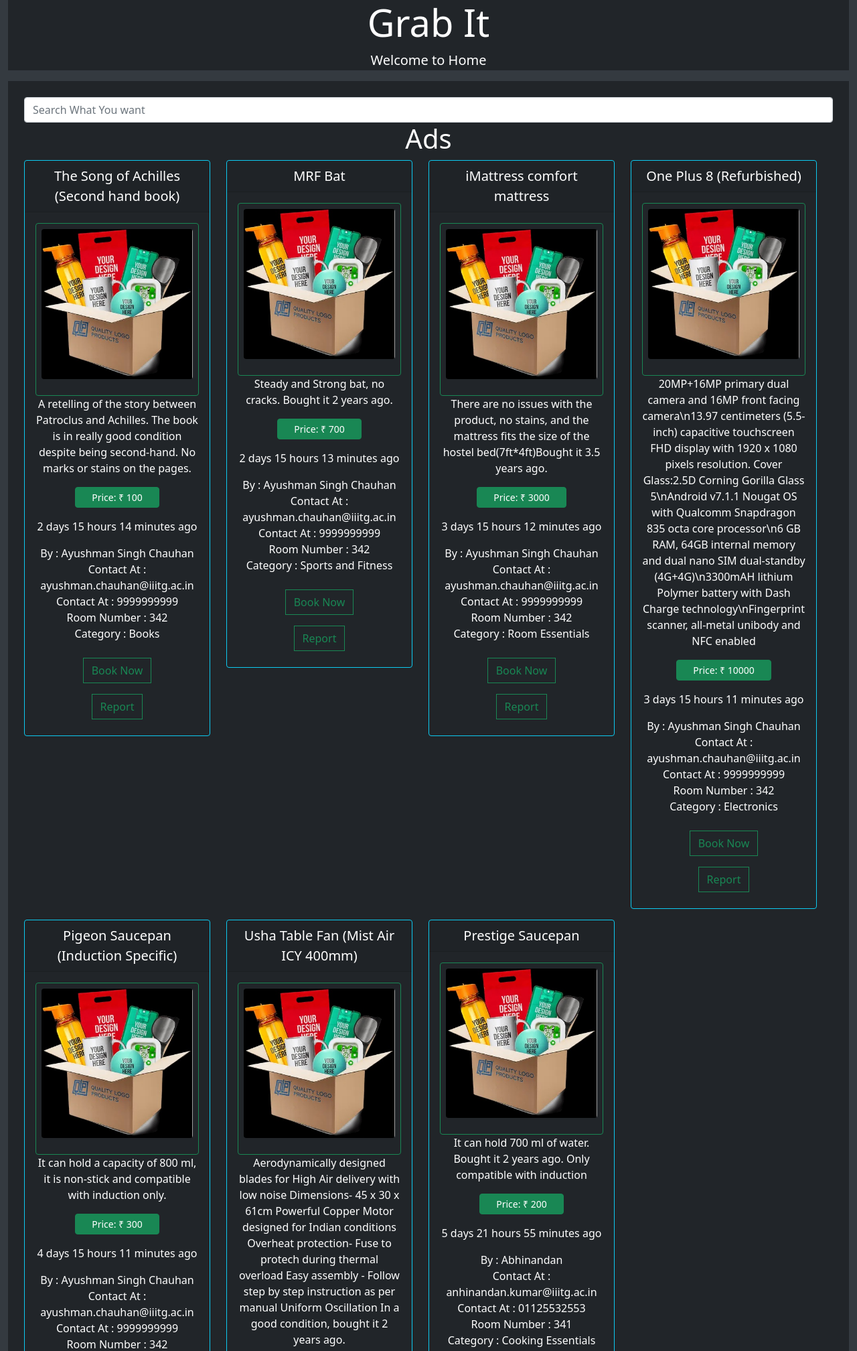
After one commit to 95871abhinandankumar/grabit_project, a Django app: page /ads in a window 1280 px wide. The commit adds this page. Shown: the top 2017 px of the page at 67% size. Run offline with Django 4.2, Linux system fonts and the light colour scheme; some libraries are stand-ins or nearby versions.

Commit message:
:heavy_plus_sign: Added Ads

```diff
--- /dev/null
+++ b/grabit/templates/grabit/ads.html
@@ -0,0 +1,273 @@
+<!DOCTYPE html>
+<html lang="en">
+
+    <!-- check: http://127.0.0.1:8000/ads -->
+
+<head>
+    <meta charset="utf-8">
+    <link rel="icon" href="/static/grabit/img/favicon.png">
+    <meta name="viewport" content="width=device-width, initial-scale=1">
+    <meta name="theme-color" content="#000000">
+    <link rel="apple-touch-icon" href="/static/grabit/img/apple-touch-icon.png">
+
+    <link rel="manifest" href="/manifest.json">
+    <!-- CSS only -->
+    <link href="https://cdn.jsdelivr.net/npm/bootstrap@5.0.0-beta2/dist/css/bootstrap.min.css" rel="stylesheet"
+        integrity="sha384-BmbxuPwQa2lc/FVzBcNJ7UAyJxM6wuqIj61tLrc4wSX0szH/Ev+nYRRuWlolflfl" crossorigin="anonymous">
+    <link href="https://stackpath.bootstrapcdn.com/font-awesome/4.7.0/css/font-awesome.min.css">
+    <title>Ads</title>
+    <style>
+        .btn,
+        .jumbotron,
+        .nav :hover {
+            border-radius: 0px;
+        }
+
+        body {
+            background: #343a40;
+        }
+    </style>
+</head>
+
+<body>
+    <div class="container-fluid">
+        <div class="jumbotron bg-dark text-white text-center">
+            <h2 class="display-4"> Grab It</h2>
+            <p class="lead">Welcome to Home</p>
+        </div>
+        <div class="bg-dark text-white p-4">
+            <div>
+                <div><input type="text" placeholder="Search What You want" class="form-control " value=""><i
+                        class="search icon"></i></div>
+            </div>
+            <div class="row text-center">
+                <h1 class="text-white">Ads</h1>
+                <div class="row">
+                    <div class="col-3 mb-3">
+                        <div class="card text-white bg-dark border border-info ">
+                            <div class="card-header lead">The Song of Achilles (Second hand book)</div>
+                            <div class="card-body">
+                                <div class="rounded border border-success p-2"><img src="/static/grabit/img/product.jpg" alt="photo"
+                                        class="mb-3 rounded" style="max-height: 100%; max-width: 100%;">
+                                </div>
+                                <p class="  font-weight-normal text-wrap">A retelling of the story between
+                                    Patroclus and Achilles. The book is in really good condition despite being
+                                    second-hand. No marks or stains on the pages.</p>
+                                <p class="btn btn-success rounded  btn-sm px-4"> Price: ₹ 100</p>
+                                <p class=" font-weight-normal text-wrap">2 days 15 hours 14 minutes ago</p>
+                                <p class=" font-weight-normal text-wrap">
+                                    <div>By : Ayushman Singh Chauhan</div>
+                                    <div>Contact At : ayushman.chauhan@iiitg.ac.in </div>
+                                    <div>Contact At : 9999999999 </div>
+                                    <div>Room Number : 342</div>
+                                    <div>Category : Books</div>
+                                </p>
+                                <div class="row">
+                                    <div class="col-12">
+                                        <button class="btn btn-block btn-outline-success mt-2 mb-2">Book Now</button>
+                                        <div class="col-12"></div>
+                                        <button class="btn btn-block btn-outline-success mt-2 mb-2">Report</button>
+                                    </div>
+                                </div>
+                            </div>
+                        </div>
+                    </div>
+                    <div class="col-3 mb-3">
+                        <div class="card text-white bg-dark border border-info ">
+                            <div class="card-header lead">MRF Bat</div>
+                            <div class="card-body">
+                                <div class="rounded border border-success p-2"><img src="/static/grabit/img/product.jpg" alt="photo"
+                                        class="mb-3 rounded" style="max-height: 100%; max-width: 100%;">
+                                </div>
+                                <p class="  font-weight-normal text-wrap">Steady and Strong bat, no cracks.
+                                    Bought it 2 years ago.</p>
+                                <p class="btn btn-success rounded  btn-sm px-4"> Price: ₹ 700</p>
+                                <p class=" font-weight-normal text-wrap">2 days 15 hours 13 minutes ago</p>
+                                <p class=" font-weight-normal text-wrap">
+                                    <div>By : Ayushman Singh Chauhan</div>
+                                    <div>Contact At : ayushman.chauhan@iiitg.ac.in </div>
+                                    <div>Contact At : 9999999999 </div>
+                                    <div>Room Number : 342</div>
+                                    <div>Category : Sports and Fitness</div>
+                                </p>
+                                <div class="row">
+                                    <div class="col-12">
+                                        <button class="btn btn-block btn-outline-success mt-2 mb-2">Book Now</button>
+                                        <div class="col-12"></div>
+                                        <button class="btn btn-block btn-outline-success mt-2 mb-2">Report</button>
+                                    </div>
+                                </div>
+                            </div>
+                        </div>
+                    </div>
+                    <div class="col-3 mb-3">
+                        <div class="card text-white bg-dark border border-info ">
+                            <div class="card-header lead">iMattress comfort mattress</div>
+                            <div class="card-body">
+                                <div class="rounded border border-success p-2"><img src="/static/grabit/img/product.jpg" alt="photo"
+                                        class="mb-3 rounded" style="max-height: 100%; max-width: 100%;">
+                                </div>
+                                <p class="  font-weight-normal text-wrap">There are no issues with the product,
+                                    no stains, and the mattress fits the size of the hostel bed(7ft*4ft)Bought
+                                    it 3.5 years ago.</p>
+                                <p class="btn btn-success rounded  btn-sm px-4"> Price: ₹ 3000</p>
+                                <p class=" font-weight-normal text-wrap">3 days 15 hours 12 minutes ago</p>
+                                <p class=" font-weight-normal text-wrap">
+                                    <div>By : Ayushman Singh Chauhan</div>
+                                    <div>Contact At : ayushman.chauhan@iiitg.ac.in </div>
+                                    <div>Contact At : 9999999999 </div>
+                                    <div>Room Number : 342</div>
+                                    <div>Category : Room Essentials</div>
+                                </p>
+                                <div class="row">
+                                    <div class="col-12">
+                                        <button class="btn btn-block btn-outline-success mt-2 mb-2">Book Now</button>
+                                        <div class="col-12"></div>
+                                        <button class="btn btn-block btn-outline-success mt-2 mb-2">Report</button>
+                                    </div>
+                                </div>
+                            </div>
+                        </div>
+                    </div>
+                    <div class="col-3 mb-3">
+                        <div class="card text-white bg-dark border border-info ">
+                            <div class="card-header lead">One Plus 8 (Refurbished)</div>
+                            <div class="card-body">
+                                <div class="rounded border border-success p-2"><img src="/static/grabit/img/product.jpg" alt="photo"
+                                        class="mb-3 rounded" style="max-height: 100%; max-width: 100%;">
+                                </div>
+                                <p class="  font-weight-normal text-wrap">20MP+16MP primary dual camera and 16MP
+                                    front facing camera\n13.97 centimeters (5.5-inch) capacitive touchscreen FHD
+                                    display with 1920 x 1080 pixels resolution. Cover Glass:2.5D Corning Gorilla
+                                    Glass 5\nAndroid v7.1.1 Nougat OS with Qualcomm Snapdragon 835 octa core
+                                    processor\n6 GB RAM, 64GB internal memory and dual nano SIM dual-standby
+                                    (4G+4G)\n3300mAH lithium Polymer battery with Dash Charge
+                                    technology\nFingerprint scanner, all-metal unibody and NFC enabled</p>
+                                <p class="btn btn-success rounded  btn-sm px-4"> Price: ₹ 10000</p>
+                                <p class=" font-weight-normal text-wrap">3 days 15 hours 11 minutes ago</p>
+                                <p class=" font-weight-normal text-wrap">
+                                    <div>By : Ayushman Singh Chauhan</div>
+                                    <div>Contact At : ayushman.chauhan@iiitg.ac.in </div>
+                                    <div>Contact At : 9999999999 </div>
+                                    <div>Room Number : 342</div>
+                                    <div>Category : Electronics</div>
+                                </p>
+                                <div class="row">
+                                    <div class="col-12">
+                                        <button class="btn btn-block btn-outline-success mt-2 mb-2">Book Now</button>
+                                        <div class="col-12"></div>
+                                        <button class="btn btn-block btn-outline-success mt-2 mb-2">Report</button>
+                                    </div>
+                                </div>
+                            </div>
+                        </div>
+                    </div>
+                    <div class="col-3 mb-3">
+                        <div class="card text-white bg-dark border border-info ">
+                            <div class="card-header lead">Pigeon Saucepan (Induction Specific)</div>
+                            <div class="card-body">
+                                <div class="rounded border border-success p-2"><img src="/static/grabit/img/product.jpg" alt="photo"
+                                        class="mb-3 rounded" style="max-height: 100%; max-width: 100%;">
+                                </div>
+                                <p class="  font-weight-normal text-wrap">It can hold a capacity of 800 ml, it
+                                    is non-stick and compatible with induction only.</p>
+                                <p class="btn btn-success rounded  btn-sm px-4"> Price: ₹ 300</p>
+                                <p class=" font-weight-normal text-wrap">4 days 15 hours 11 minutes ago</p>
+                                <p class=" font-weight-normal text-wrap">
+                                    <div>By : Ayushman Singh Chauhan</div>
+                                    <div>Contact At : ayushman.chauhan@iiitg.ac.in </div>
+                                    <div>Contact At : 9999999999 </div>
+                                    <div>Room Number : 342</div>
+                                    <div>Category : Cooking Essentials</div>
+                                </p>
+                                <div class="row">
+                                    <div class="col-12">
+                                        <button class="btn btn-block btn-outline-success mt-2 mb-2">Book Now</button>
+                                        <div class="col-12"></div>
+                                        <button class="btn btn-block btn-outline-success mt-2 mb-2">Report</button>
+                                    </div>
+                                </div>
+                            </div>
+                        </div>
+                    </div>
+                    <div class="col-3 mb-3">
+                        <div class="card text-white bg-dark border border-info ">
+                            <div class="card-header lead">Usha Table Fan (Mist Air ICY 400mm)</div>
+                            <div class="card-body">
+                                <div class="rounded border border-success p-2"><img src="/static/grabit/img/product.jpg" alt="photo"
+                                        class="mb-3 rounded" style="max-height: 100%; max-width: 100%;">
+                                </div>
+                                <p class="  font-weight-normal text-wrap">Aerodynamically designed blades for
+                                    High Air delivery with low noise
+                                    Dimensions- 45 x 30 x 61cm
+                                    Powerful Copper Motor designed for Indian conditions
+                                    Overheat protection- Fuse to protech during thermal overload
+                                    Easy assembly - Follow step by step instruction as per manual
+                                    Uniform Oscillation
+                                    In a good condition, bought it 2 years ago.</p>
+                                <p class="btn btn-success rounded  btn-sm px-4"> Price: ₹ 700</p>
+                                <p class=" font-weight-normal text-wrap">4 days 8 hours 24 minutes ago</p>
+                                <p class=" font-weight-normal text-wrap">
+                                    <div>By : Abhinandan</div>
+                                    <div>Contact At : anhinandan.kumar@iiitg.ac.in </div>
+                                    <div>Contact At : 01125532553 </div>
+                                    <div>Room Number : 341</div>
+                                    <div>Category : Room Essentials</div>
+                                </p>
+                                <div class="row">
+                                    <div class="col-12">
+                                        <button class="btn btn-block btn-outline-success mt-2 mb-2">Book Now</button>
+                                        <div class="col-12"></div>
+                                        <button class="btn btn-block btn-outline-success mt-2 mb-2">Report</button>
+                                    </div>
+                                </div>
+                            </div>
+                        </div>
+                    </div>
+                    <div class="col-3 mb-3">
+                        <div class="card text-white bg-dark border border-info ">
+                            <div class="card-header lead">Prestige Saucepan</div>
+                            <div class="card-body">
+                                <div class="rounded border border-success p-2"><img src="/static/grabit/img/product.jpg" alt="photo"
+                                        class="mb-3 rounded" style="max-height: 100%; max-width: 100%;">
+                                </div>
+                                <p class="  font-weight-normal text-wrap">It can hold 700 ml of water. Bought it
+                                    2 years ago. Only compatible with induction</p>
+                                <p class="btn btn-success rounded  btn-sm px-4"> Price: ₹ 200</p>
+                                <p class=" font-weight-normal text-wrap">5 days 21 hours 55 minutes ago</p>
+                                <p class=" font-weight-normal text-wrap">
+                                    <div>By : Abhinandan</div>
+                                    <div>Contact At : anhinandan.kumar@iiitg.ac.in </div>
+                                    <div>Contact At : 01125532553 </div>
+                                    <div>Room Number : 341</div>
+                                    <div>Category : Cooking Essentials</div>
+                                </p>
+                                <div class="row">
+                                    <div class="col-12">
+                                        <button class="btn btn-block btn-outline-success mt-2 mb-2">Book Now</button>
+                                        <div class="col-12"></div>
+                                        <button class="btn btn-block btn-outline-success mt-2 mb-2">Report</button>
+                                    </div>
+                                </div>
+                            </div>
+                        </div>
+                    </div>
+                </div>
+            </div>
+        </div>
+    </div>
+    <footer class="footer bg-dark mt-auto py-3">
+        <div class="container-fluid bg-success text-white text-center py-3">
+            <h4>If you have any questions reach out!</h4><button class="btn btn-warning btn-lg">Contact
+                Admin</button>
+        </div>
+    </footer>
+    </div>
+    </div>
+    <script src="/static/js/bundle.js"></script>
+    <script src="/static/js/vendors~main.chunk.js"></script>
+    <script src="/static/js/main.chunk.js"></script>
+
+</body>
+
+</html>
--- a/grabit/templates/grabit/index.html
+++ b/grabit/templates/grabit/index.html
@@ -49,7 +49,7 @@
         <a class="nav-link" href="#">User profile</a>
       </li>
       <li class="nav-item">
-        <a class="nav-link" href="#">post ad</a>
+        <a class="nav-link" href="ads.html">Ads</a>
       </li>
     </ul>
 
--- a/grabit/urls.py
+++ b/grabit/urls.py
@@ -4,5 +4,6 @@
 
 urlpatterns = [
     path('', views.index, name='index'),
-    path('home', views.home, name='home')
+    path('home', views.home, name='home'),
+    path('ads', views.ads, name='ads')
 ]
--- a/grabit/views.py
+++ b/grabit/views.py
@@ -8,3 +8,6 @@
 
 def home(request):
     return render(request, "grabit/index.html")
+
+def ads(request):
+    return render(request, "grabit/ads.html")
```
Also changed, not shown: grabit/static/grabit/img/apple-touch-icon.png (added), grabit/static/grabit/img/favicon.png (added), grabit/static/grabit/img/iiitg.jpg (renamed from grabit/templates/grabit/img/iiitg.jpg), grabit/static/grabit/img/product.jpg (added).
